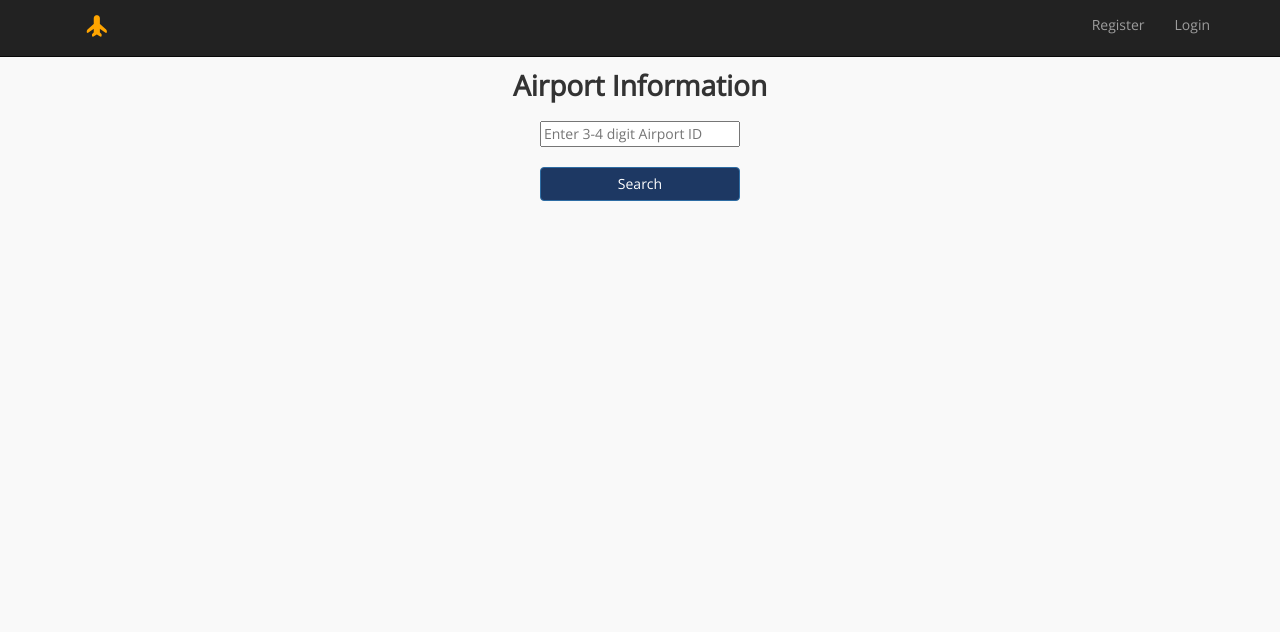
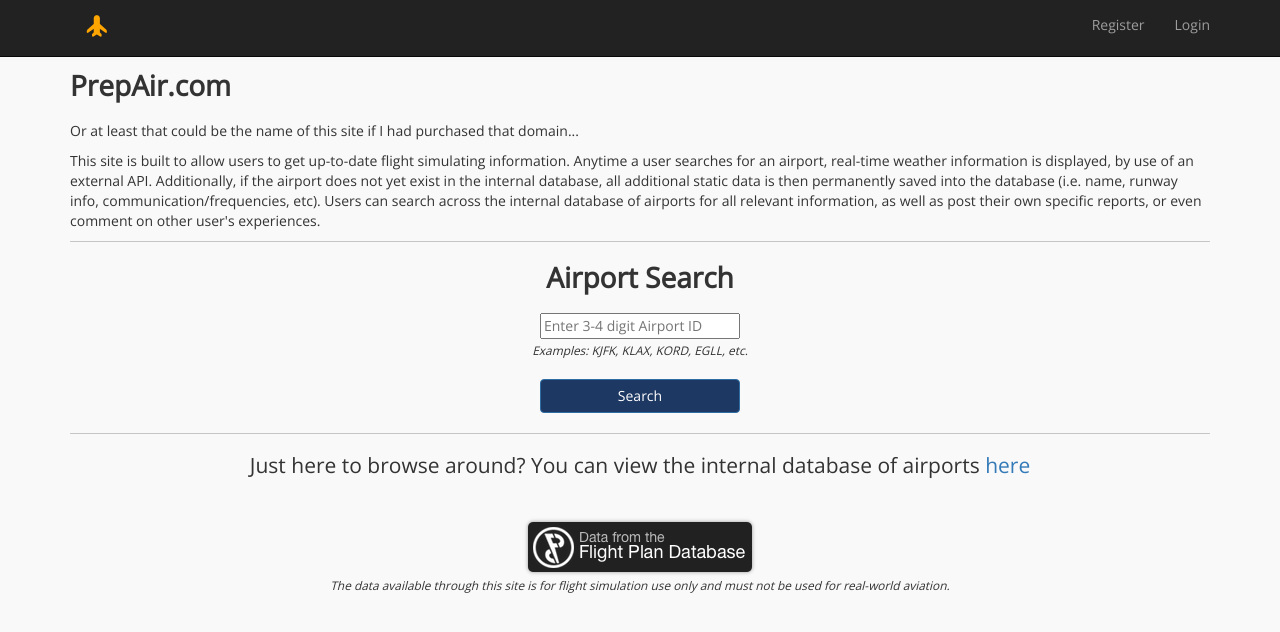
Before and after one commit to bfolks2/django-aviation, a Django app: page / in a window 1280 px wide. Shown: the top 632 px of the page. Run offline with Django 3.2, Linux system fonts and the light colour scheme; some libraries are stand-ins or nearby versions.

Commit message:
runway length increase digits, readable home page

```diff
--- a/airports/models.py
+++ b/airports/models.py
@@ -39,8 +39,8 @@ class Runway(models.Model):
     airport = models.ForeignKey('airports.Airport')
     name = models.CharField(max_length=32)
     surface_type = models.IntegerField(choices=SURFACE_CHOICES, default=ASP)
-    length = models.DecimalField(max_digits=6, decimal_places=2, help_text='Length in feet')
-    width = models.DecimalField(max_digits=6, decimal_places=2, help_text='Width in feet')
+    length = models.DecimalField(max_digits=7, decimal_places=2, help_text='Length in feet')
+    width = models.DecimalField(max_digits=7, decimal_places=2, help_text='Width in feet')
     bearing = models.DecimalField(max_digits=5, decimal_places=2, help_text='Bearing in degrees')
 
     def __str__(self):
--- a/prepair/static/css/master.css
+++ b/prepair/static/css/master.css
@@ -21,15 +21,25 @@ span.glyphicon-plane {
     color: orange;
 }
 
+.sub-header {
+    padding-bottom: 20px;
+    border-top: 1px solid #c6c6c6;
+}
+
 .input-box input {
     width: 200px;
-    margin-bottom: 10px;
+    margin-bottom: 3px;
 }
 
 .main-btn input {
     margin-top: 10px;
     width: 200px;
     background-color: #1d3863;
+}
+
+.small-text {
+    font-size: 0.85em;
+    font-style: italic;
 }
 
 .register-btn input {
--- a/prepair/templates/base.html
+++ b/prepair/templates/base.html
@@ -39,7 +39,7 @@
             </ul>
             <ul class="nav navbar-nav navbar-right">
               {% if user.is_authenticated %}
-                <li><a href="{% url 'index-view' %}">@{{ user.username }}</a></li>
+                <li><a>@{{ user.username }}</a></li>
                 <li><a href="{% url 'accounts:logout' %}">Logout</a></li>
               {% else %}
                 <li><a href="{% url 'accounts:register-member' %}">Register</a></li>
--- a/prepair/templates/index.html
+++ b/prepair/templates/index.html
@@ -4,13 +4,33 @@
     <title>PrepAir</title>
 {% endblock %}
 
+{% load static %}
 {% block content %}
-    <div class="container text-center">
-        <h1>Airport Information</h1>
+    <div class="container">
+        <div class="main-header">
+            <h1>PrepAir.com</h1>
+            <p>
+                Or at least that could be the name of this site if I had purchased that domain...
+            </p>
+            <p>
+                This site is built to
+                allow users to get up-to-date flight simulating information.  Anytime a user searches for an airport,
+                real-time weather information is displayed, by use of an external API.  Additionally, if the airport
+                does not yet exist in the internal database, all additional static data is then permanently saved into
+                the database (i.e. name, runway info, communication/frequencies, etc).  Users can search across the
+                internal database of airports for all relevant information, as well as post their own specific reports,
+                or even comment on other user's experiences.
+            </p>
+        </div>
+        <div class="sub-header text-center">
+            <h1>Airport Search</h1>
 
-        <form class="icao-form" method="POST" action="/redirect-icao">
+            <form class="icao-form" method="POST" action="{% url 'redirect-icao' %}">
                 <div class="input-box">
                     <input type="text" placeholder="Enter 3-4 digit Airport ID" name="icao">
+                </div>
+                <div class="small-text">
+                    <p>Examples: KJFK, KLAX, KORD, EGLL, etc.</p>
                 </div>
                 <div class="main-btn">
                     <input class="btn btn-primary" type="submit" value="Search">
@@ -18,4 +38,13 @@
                 {% csrf_token %}
             </form>
         </div>
+
+        <div class="sub-header text-center">
+            <h2>Just here to browse around?  You can view the internal database of airports <a href="/">here</a></h2>
+            <img src="{% static "media/dark_banner.png" %}" style="margin-top: 30px;"/>
+            <div class="small-text">
+                <p>The data available through this site is for flight simulation use only and must not be used for real-world aviation.</p>
+            </div>
+        </div>
+    </div>
 {% endblock %}
```
Also changed, not shown: airports/migrations/0002_auto_20180704_2338.py (added), prepair/static/media/dark_banner.png (added). Lines whose indentation alone changed are shown as unchanged.
